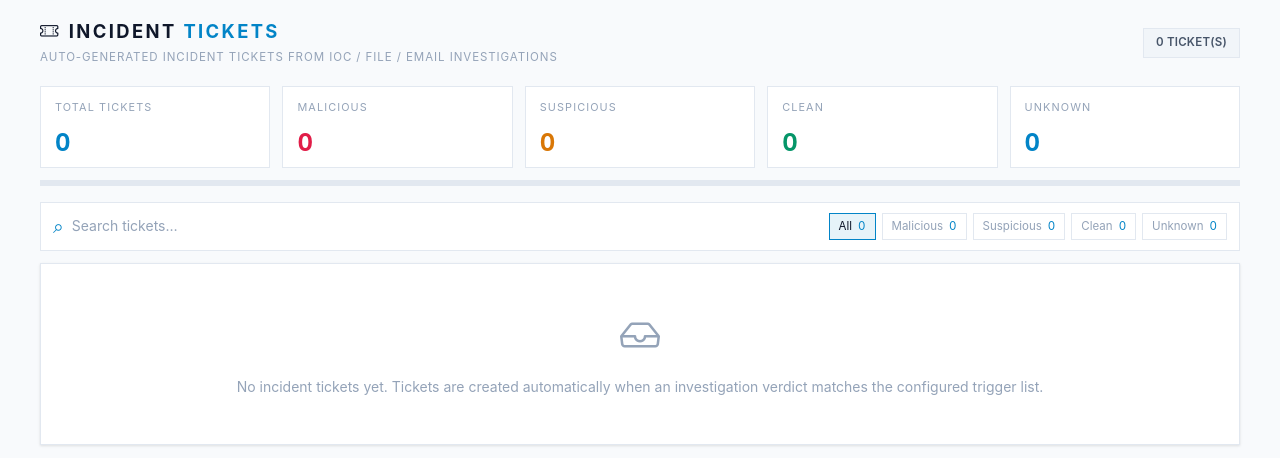
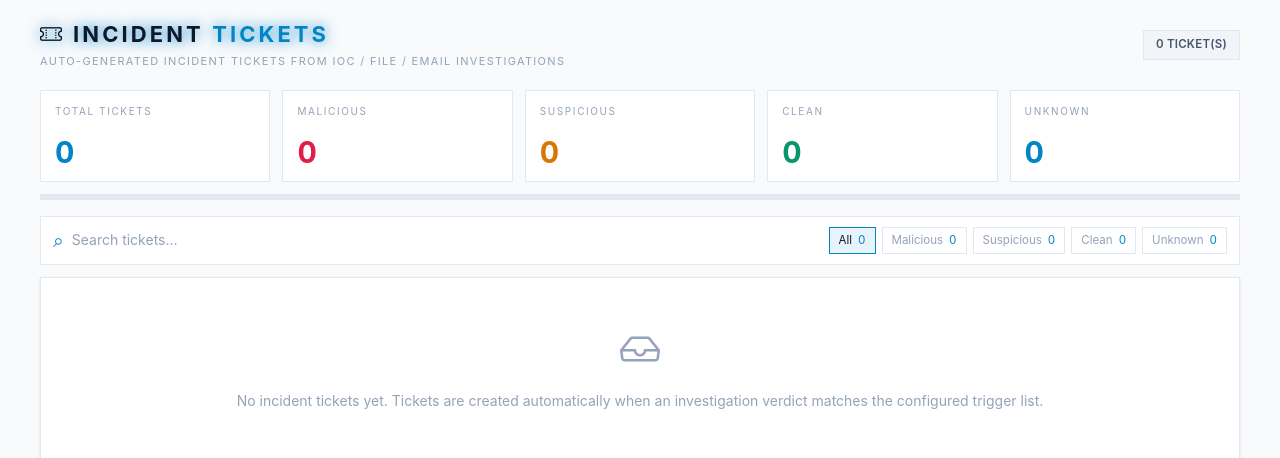
Before and after one commit to kanokrot/cabta-llm, a Python web app: template templates/tickets.html in a window 1280 px wide. Shown: the part 56-514 px from the top of the page. Run offline with Jinja, Linux system fonts and the light colour scheme; the template is opened without the code that fills it, so the values that code supplies are empty.

Commit message:
Align tickets styling with history

```diff
--- a/static/css/tickets.css
+++ b/static/css/tickets.css
@@ -25,10 +25,11 @@ body:has(.tickets-page) .sub-header {
 
 .tickets-page .tickets-heading h4 {
     color: var(--text-primary);
-    font-size: 1.15rem;
+    font-size: 22px;
     font-weight: 700;
-    letter-spacing: 0.13em;
+    letter-spacing: 0.14em;
     text-transform: uppercase;
+    text-shadow: 0 0 14px var(--color-info);
 }
 
 .tickets-page .tickets-heading h4 em {
@@ -37,8 +38,9 @@ body:has(.tickets-page) .sub-header {
 }
 
 .tickets-page .tickets-heading-subtitle {
-    font-size: 0.72rem;
-    letter-spacing: 0.08em;
+    color: var(--text-muted);
+    font-size: 11px;
+    letter-spacing: 0.12em;
     text-transform: uppercase;
 }
 
@@ -49,14 +51,14 @@ body:has(.tickets-page) .sub-header {
 
 .tickets-page .tickets-stats {
     display: grid;
-    grid-template-columns: repeat(auto-fit, minmax(140px, 1fr));
+    grid-template-columns: repeat(auto-fit, minmax(145px, 1fr));
     gap: 12px;
     margin-bottom: 12px;
 }
 
 .tickets-page .tickets-stat {
     display: flex;
-    min-height: 82px;
+    min-height: 92px;
     flex-direction: column;
     justify-content: space-between;
     padding: 12px 14px;
@@ -67,16 +69,22 @@ body:has(.tickets-page) .sub-header {
 
 .tickets-page .tickets-stat-label {
     color: var(--text-muted);
-    font-size: 0.68rem;
-    letter-spacing: 0.1em;
+    font-size: 10px;
+    letter-spacing: 0.16em;
     text-transform: uppercase;
 }
 
 .tickets-page .tickets-stat strong {
     color: var(--tickets-stat-color, var(--color-info));
-    font-size: 1.5rem;
+    font-size: 30px;
     font-variant-numeric: tabular-nums;
-    line-height: 1;
+    line-height: 1.15;
+}
+
+.tickets-page .tickets-stat:hover,
+.tickets-page .tickets-stat.is-active {
+    border-color: var(--tickets-stat-color, var(--color-info));
+    box-shadow: 0 0 18px -4px var(--tickets-stat-color, var(--color-info));
 }
 
 .tickets-page .tickets-stat-malicious {
@@ -110,6 +118,7 @@ body:has(.tickets-page) .sub-header {
     min-width: 0;
     height: 100%;
     background: var(--tickets-segment-color, var(--color-info));
+    box-shadow: 0 0 8px var(--tickets-segment-color, var(--color-info));
     transition: flex-basis 160ms ease;
 }
 
```
